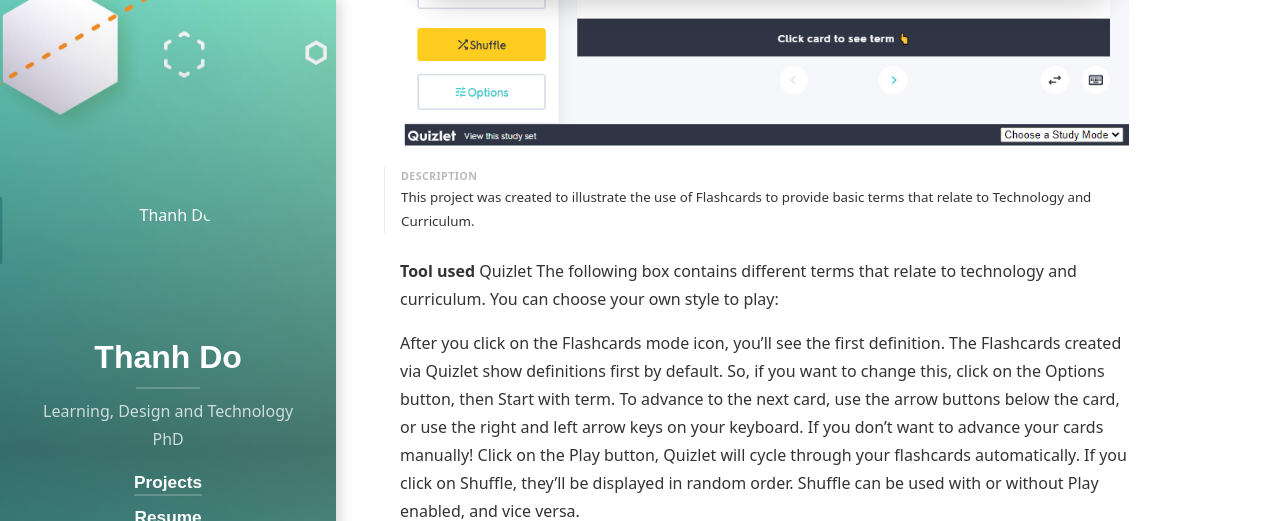
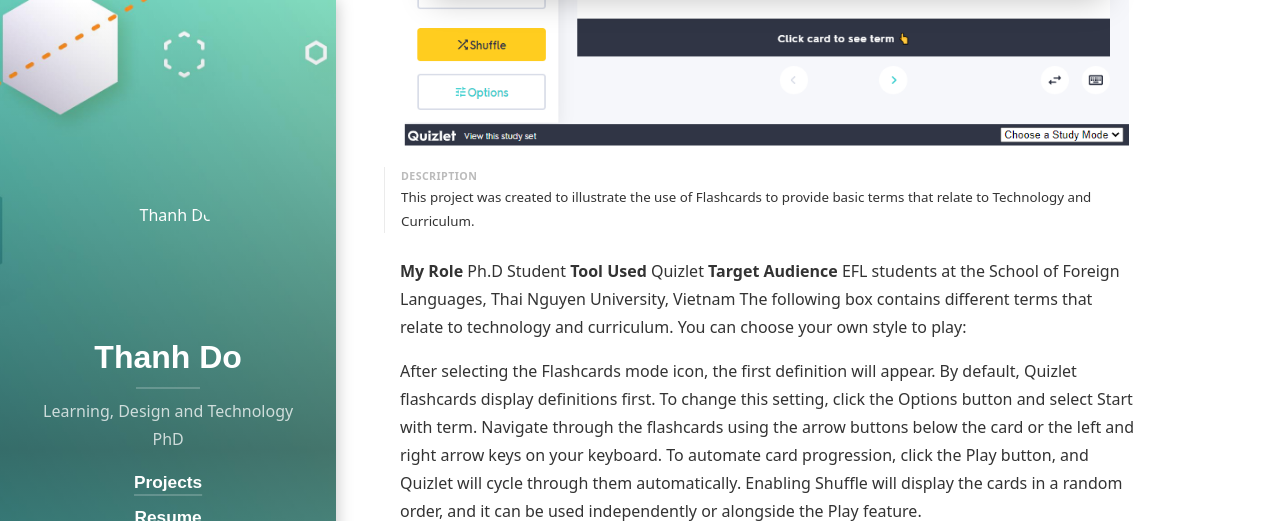
Before and after one commit to thanhpdo/thanhpdo.github.io, a Jekyll site: the page built from _projects/technology-curriculum-flashcard.md, in a window 1280 px wide and 900 px high, scrolled down 510 px, cut to the strip 0-521 px from the top of the window. Built offline with Jekyll 4.4.1, drawn with Linux system fonts in a browser that asks for light colours; cached includes are drawn as plain includes; nearby versions of some CDN libraries; some web fonts are replaced; library files that are not in the unit come from our copies.

Commit message:
Update technology-curriculum-flashcard.md

```diff
--- a/_projects/technology-curriculum-flashcard.md
+++ b/_projects/technology-curriculum-flashcard.md
@@ -8,11 +8,11 @@ image:
   path: /assets/img/projects/using-flashcards.PNG
 sitemap: false
 ---
-**Tool used** Quizlet
+**My Role** Ph.D Student
+**Tool Used** Quizlet
+**Target Audience** EFL students at the School of Foreign Languages, Thai Nguyen University, Vietnam
 The following box contains different terms that relate to technology and curriculum. You can choose your own style to play:
 
-After you click on the Flashcards mode icon, you'll see the first definition. The Flashcards created via Quizlet show definitions first by default. So, if you want to change this, click on the Options button, then Start with term.
-To advance to the next card, use the arrow buttons below the card, or use the right and left arrow keys on your keyboard.
-If you don't want to advance your cards manually! Click on the Play button, Quizlet will cycle through your flashcards automatically. If you click on Shuffle, they'll be displayed in random order. Shuffle can be used with or without Play enabled, and vice versa.
+After selecting the Flashcards mode icon, the first definition will appear. By default, Quizlet flashcards display definitions first. To change this setting, click the Options button and select Start with term. Navigate through the flashcards using the arrow buttons below the card or the left and right arrow keys on your keyboard. To automate card progression, click the Play button, and Quizlet will cycle through them automatically. Enabling Shuffle will display the cards in a random order, and it can be used independently or alongside the Play feature.
 
 <iframe src="https://quizlet.com/203730001/flashcards/embed" height="500" width="100%" style="border:0"></iframe>
```
